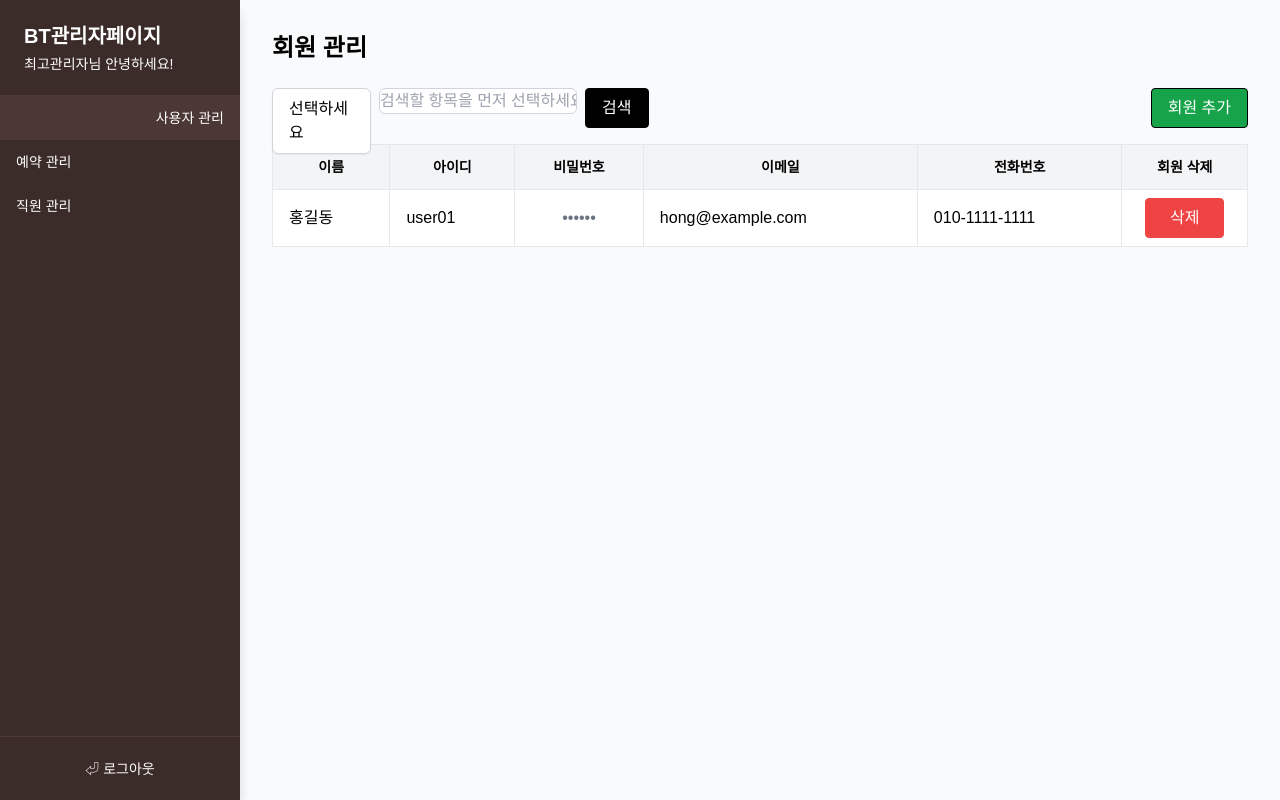
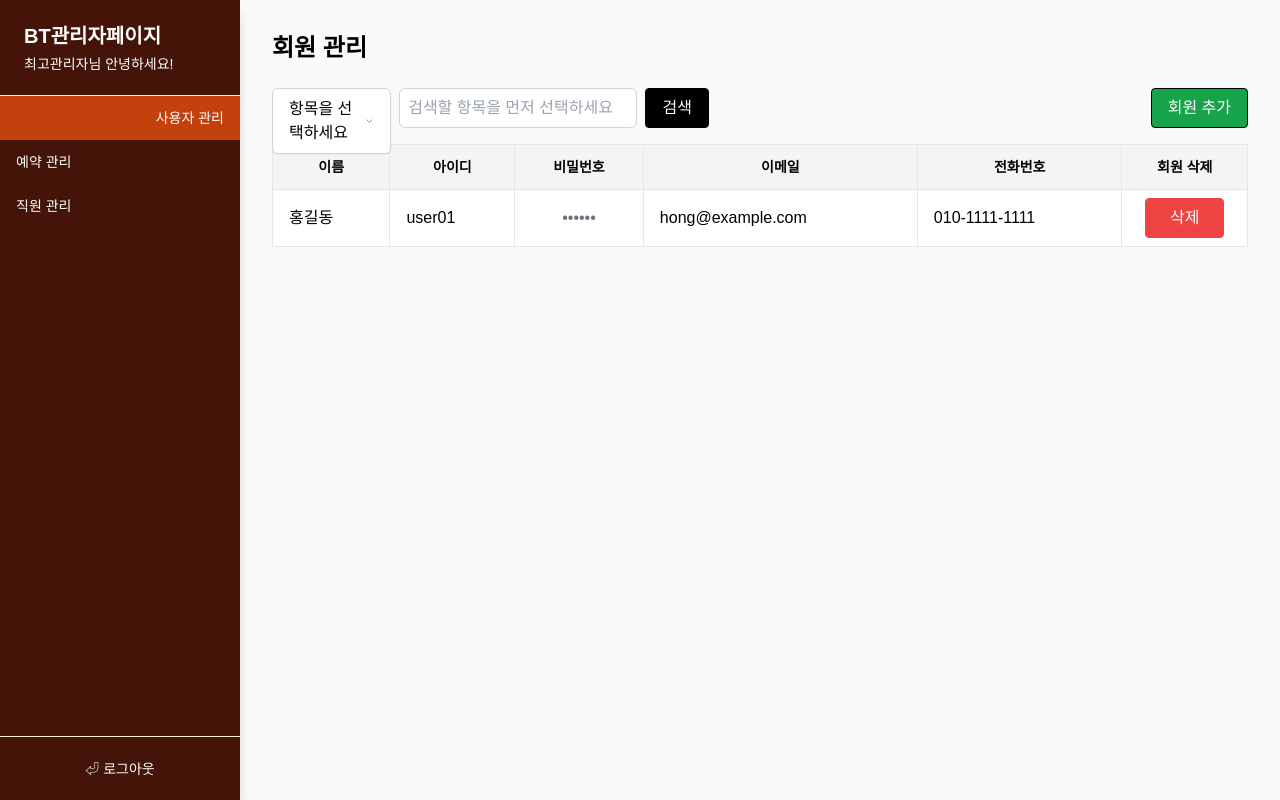
Before and after one commit to kyum2n/yedocf, a React (Vite) app: page /admin in a window 1280 px wide. Built offline with nearby package versions, Linux system fonts and the light colour scheme; a web font is replaced by a local one.

Commit message:
아이템셀렉트수정

```diff
--- a/src/components/admin/Sidebar.jsx
+++ b/src/components/admin/Sidebar.jsx
@@ -2,9 +2,9 @@ import { NavLink } from 'react-router-dom';
 
 const Sidebar = ({ isLoggedIn = false, isSuperAdmin = false, adminName = '' }) => {
   return (
-    <aside className="w-60 h-screen bg-[#3c2c29] text-white  fixed left-0 top-0 z-50 shadow-lg">
+    <aside className="w-60 h-screen bg-orange-950 text-white  fixed left-0 top-0 z-50 shadow-lg">
       {/* 상단 헤더 */}
-      <div className="h-24 px-6 flex flex-col justify-center border-b border-[#503a36]">
+      <div className="h-24 px-6 flex flex-col justify-center border-b border-orange-100">
         <span className="text-xl font-bold mb-1">BT관리자페이지</span>
         {isLoggedIn && (
           <span className="text-sm font-normal">{adminName}님 안녕하세요!</span>
@@ -25,7 +25,7 @@ const Sidebar = ({ isLoggedIn = false, isSuperAdmin = false, adminName = '' }) =
       </nav>
 
       {/* 하단 버튼 */}
-      <div className="absolute bottom-0 h-16 w-60 border-t border-[#503a36] flex-center">
+      <div className="absolute bottom-0 h-16 w-60 border-t border-orange-100 flex-center">
         <button
           onClick={() => (window.location.href = '/')}
           className="h-16 w-60 text-center gap-2 text-sm hover:underline text-white"
@@ -41,12 +41,12 @@ const Sidebar = ({ isLoggedIn = false, isSuperAdmin = false, adminName = '' }) =
 const SidebarLink = ({ to, label }) => (
   <NavLink
     to={to}
-    end={to === "/admin"} // 이게 핵심!
+    end={to === "/admin"}
     className={({ isActive }) =>
       `px-4 py-3 text-sm font-medium transition-all ${
         isActive
-          ? 'text-right font-bold bg-[#4b3733]'
-          : 'text-left hover:bg-[#4b3733]'
+          ? 'text-right font-bold bg-orange-700 hover:bg-orange-800'
+          : 'text-left  hover:bg-orange-800 font-bold'
       }`
     }
   >
--- a/src/components/common/InputField.jsx
+++ b/src/components/common/InputField.jsx
@@ -12,10 +12,10 @@ const InputField = ({
   className = "",
 }) => {
   const baseClass =
-    "w-full focus:outline-none placeholder-gray-400 h-auto";
+    "w-full focus:outline-none placeholder-gray-400";
   const styleByVariant = {
-    user: "border-0 border-b-2 border-gray-400 focus:border-black bg-transparent",
-    admin: "border border-gray-300 rounded-md focus:border-blue-500 bg-white",
+    user: "border-0 border-b-2 border-gray-400 focus:border-black bg-transparent pl-2",
+    admin: "border border-gray-300 rounded-md focus:border-blue-500 bg-white pl-2",
   };
   const inputClass = classNames(baseClass, styleByVariant[variant], className);
 
--- a/src/components/common/ItemSelect.jsx
+++ b/src/components/common/ItemSelect.jsx
@@ -4,20 +4,16 @@ import classNames from "classnames";
 const Dropdown = ({
   options = [],
   onSelect,
-  placeholder = "선택하세요",
+  placeholder = "항목을 선택하세요",
+  forcePlaceholder = false,               // ✅ 새 prop
   className = "",
-  maxHeight = "max-h-60", // Tailwind 기준
+  maxHeight = "max-h-60",
 }) => {
   const [isOpen, setIsOpen] = useState(false);
   const [selected, setSelected] = useState(null);
   const dropdownRef = useRef(null);
 
-  const handleSelect = (option) => {
-    setSelected(option);
-    onSelect?.(option);
-    setIsOpen(false);
-  };
-
+  // 외부 클릭 시 닫기
   useEffect(() => {
     const handleClickOutside = (e) => {
       if (dropdownRef.current && !dropdownRef.current.contains(e.target)) {
@@ -28,17 +24,45 @@ const Dropdown = ({
     return () => document.removeEventListener("mousedown", handleClickOutside);
   }, []);
 
+  // 배열 아니면 경고
+  useEffect(() => {
+    if (!Array.isArray(options)) {
+      console.warn("[Dropdown 경고] options prop이 배열이 아닙니다. 현재 값:", options);
+    }
+  }, [options]);
+
+  const handleSelect = (option) => {
+    setSelected(option);
+    onSelect?.({ target: { value: option.value } }); // HTML select 유사
+    setIsOpen(false);
+  };
+
   return (
     <div className={classNames("relative w-full", className)} ref={dropdownRef}>
       <button
         type="button"
         onClick={() => setIsOpen((prev) => !prev)}
-        className="w-full border border-gray-300 rounded-md bg-white px-4 py-2 text-left shadow-sm hover:border-black"
+        className="w-full border border-gray-300 rounded-md bg-white px-4 py-2 text-left shadow-sm hover:border-black flex justify-between items-center"
       >
-        {selected || placeholder}
+        <span>
+          {forcePlaceholder
+            ? placeholder
+            : selected?.label || placeholder}
+        </span>
+        <svg
+          className={`w-4 h-4 ml-2 text-gray-500 transition-transform duration-200 ${
+            isOpen ? "rotate-180" : "rotate-0"
+          }`}
+          fill="none"
+          stroke="currentColor"
+          strokeWidth="2"
+          viewBox="0 0 24 24"
+        >
+          <path strokeLinecap="round" strokeLinejoin="round" d="M19 9l-7 7-7-7" />
+        </svg>
       </button>
 
-      {isOpen && (
+      {isOpen && Array.isArray(options) && (
         <ul
           className={classNames(
             "absolute z-10 mt-1 w-full border border-gray-300 rounded-md bg-white shadow-lg overflow-y-auto",
@@ -52,7 +76,7 @@ const Dropdown = ({
               onClick={() => handleSelect(option)}
               className="px-4 py-2 hover:bg-gray-100 cursor-pointer"
             >
-              {option}
+              {option.label}
             </li>
           ))}
         </ul>
--- a/src/components/features/reservation/TimeSelector.jsx
+++ b/src/components/features/reservation/TimeSelector.jsx
@@ -38,7 +38,7 @@ const TimeSelector = ({ selectedDate, selectedTime, onSelect, disabledTimes = []
             key={time}
             onClick={() => !isDisabled && onSelect(time)}
             className={`px-3 py-2 border rounded transition-all
-              ${isDisabled ? "bg-gray-200 text-gray-400 cursor-not-allowed" : "hover:bg-gray-100"}
+              ${isDisabled ? "bg-gray-200 text-gray-400 cursor-not-allowed" : "hover:bg-gray-400"}
               ${isSelected ? "bg-black text-white" : ""}`}
             disabled={isDisabled}
           >
--- a/src/pages/user/FindAccountPage.jsx
+++ b/src/pages/user/FindAccountPage.jsx
@@ -18,26 +18,26 @@ const FindAccountPage = () => {
                 <div className="max-w-md mx-auto px-4 py-16 space-y-12">
                     {/* 아이디 찾기 */}
                     <section>
-                        <h2 className="text-xl font-bold mb-4">아이디 찾기</h2>
+                        <h2 className="text-xl font-bold mb-6">아이디 찾기</h2>
                         <InputField
                             name="email"
                             placeholder="이메일을 입력해주세요"
-                            className="mb-3"
+                            className="mb-3 h-12"
                         />
-                        <Button variant="primary" className="w-full">
+                        <Button variant="primary" size='lg' className='w-full mt-2'>
                             아이디 찾기
                         </Button>
                     </section>
 
                     {/* 비밀번호 찾기 */}
                     <section>
-                        <h2 className="text-xl font-bold mb-4">비밀번호 찾기</h2>
+                        <h2 className="text-xl font-bold mb-6">비밀번호 찾기</h2>
                         <InputField
                             name="userId"
                             placeholder="아이디를 입력해주세요"
-                            className="mb-3"
+                            className="mb-3 h-12"
                         />
-                        <Button variant="primary" className="w-full">
+                        <Button variant="primary" size='lg' className='w-full mt-2'>
                             비밀번호 찾기
                         </Button>
                     </section>
--- a/src/pages/user/LoginPage.jsx
+++ b/src/pages/user/LoginPage.jsx
@@ -15,23 +15,19 @@ const LoginPage = () => {
             {/* 오른쪽 로그인 폼 영역 */}
             <div className="w-full md:w-1/2 flex-center relative bg-white">
                 <form className="w-[90%] max-w-sm z-10">
-                    <h2 className="text-2xl font-bold text-center mb-5">로그인</h2>
+                    <h2 className="text-2xl font-bold text-center mb-6">로그인</h2>
                     <InputField
                         label="아이디"
                         name="uId"
                         placeholder="아이디를 입력하세요"
-                        variant="user"
-                        labelHidden={true}
-                        className="mb-2"
+                        className="mb-5  h-12"
                     />
                     <InputField
                         label="비밀번호"
                         name="uPwd"
                         type='password'
                         placeholder="비밀번호를 입력하세요"
-                        variant="user"
-                        labelHidden={true}
-                        className="mb-0.5"
+                        className="mb-5  h-12"
                     />
                     <div className="text-sm w-full flex justify-between mb-4">
                         <a href="/idpwfind" className=' text-gray-600 mt-0 hover:underline' >아이디/회원번호 찾기</a>
--- a/src/pages/user/ReservationPage.jsx
+++ b/src/pages/user/ReservationPage.jsx
@@ -18,7 +18,12 @@ const ReservationPage = () => {
             return;
         }
         // TODO: 백엔드 연동 로직
-        console.log("예약 정보:", { selectedDate, selectedTime, selectedItem });
+        console.log("검사:", { selectedDate, selectedTime, selectedItem });
+        console.log("typeof 확인:", {
+            selectedDate: typeof selectedDate,
+            selectedTime: typeof selectedTime,
+            selectedItem: typeof selectedItem,
+        });
     };
 
     return (
@@ -46,14 +51,14 @@ const ReservationPage = () => {
                             label="예약 항목"
                             value={selectedItem}
                             onChange={(e) => setSelectedItem(e.target.value)}
-                            options={{
-                                eye: "눈 성형",
-                                nose: "코 성형",
-                                chin: "윤곽",
-                            }}
+                            options={[
+                                { value: "eye", label: "눈 성형" },
+                                { value: "nose", label: "코 성형" },
+                                { value: "chin", label: "윤곽" },
+                            ]}
                         />
 
-                        <Button variant="primary" onClick={handleSubmit} className="mt-4">
+                        <Button variant="primary" onClick={handleSubmit} size='lg' className="mt-4">
                             예약하기
                         </Button>
                     </div>
```
Also changed, not shown: src/pages/user/SignupPage.jsx (+10 -4 lines).
